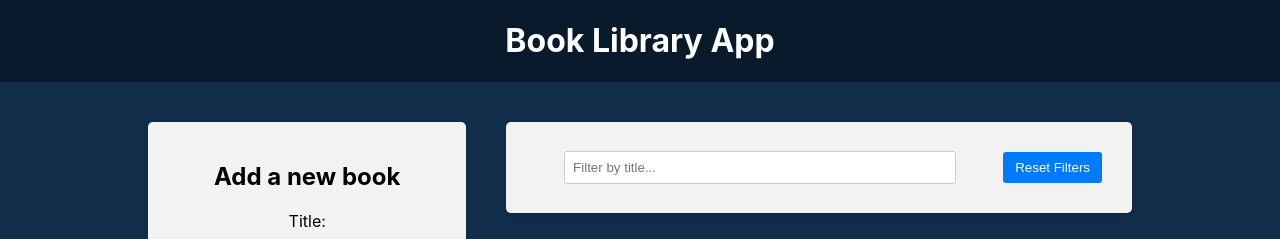
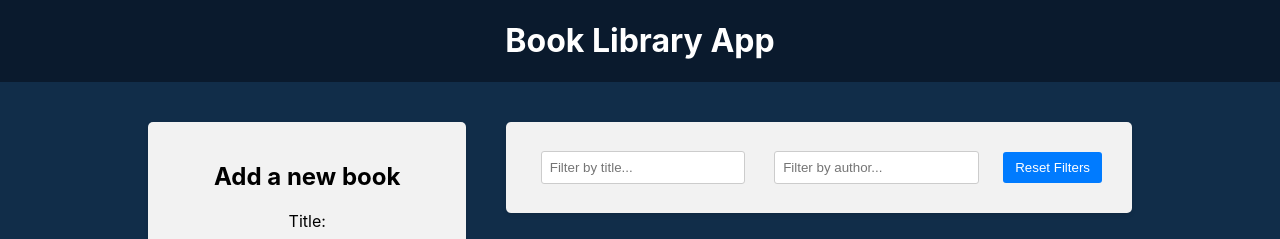
Before and after one commit to SvKons/book-library, a React (Create React App) app in the folder frontend/: page / in a window 1280 px wide. Shown: the top 239 px of the page. Built offline with nearby package versions, Linux system fonts and the light colour scheme.

Commit message:
Filter by author

```diff
--- a/frontend/src/components/BookList/BookList.js
+++ b/frontend/src/components/BookList/BookList.js
@@ -1,12 +1,13 @@
 import { BsBookmarkStar, BsBookmarkStarFill } from 'react-icons/bs';
 import { useDispatch, useSelector } from 'react-redux';
 import { deleteBook, toggleFavorite } from '../../redux/books/actionCreators';
-import { selecTitleFilter } from '../../redux/slices/filterSlice';
+import { selecTitleFilter, selecAuthorFilter } from '../../redux/slices/filterSlice';
 import './BookList.css';
 
 const BookList = () => {
     const books = useSelector(state => state.books);
     const titleFilter = useSelector(selecTitleFilter);
+    const authorFilter = useSelector(selecAuthorFilter);
     const dispatch = useDispatch();
 
     const handleDeleteBook = id => {
@@ -19,7 +20,8 @@ const BookList = () => {
 
     const filteredBooks = books.filter(book => {
         const matchesTitle = book.title.toLowerCase().includes(titleFilter.toLowerCase());
-        return matchesTitle;
+        const matchesAuthor = book.author.toLowerCase().includes(authorFilter.toLowerCase());
+        return matchesTitle && matchesAuthor;
     });
 
     return (
--- a/frontend/src/components/Filter/Filter.js
+++ b/frontend/src/components/Filter/Filter.js
@@ -1,13 +1,18 @@
 import { useDispatch, useSelector } from 'react-redux';
-import { selecTitleFilter, setTitleFilter, resetFilters } from '../../redux/slices/filterSlice';
+import { resetFilters, selecAuthorFilter, selecTitleFilter, setAuthorFilter, setTitleFilter } from '../../redux/slices/filterSlice';
 import './Filter.css';
 
 const Filter = () => {
     const dispatch = useDispatch();
     const titleFilter = useSelector(selecTitleFilter);
+    const authorFilter = useSelector(selecAuthorFilter);
 
     const handleTitleFilterChange = e => {
         dispatch(setTitleFilter(e.target.value));
+    };
+
+    const handleaAuthorFilterChange = e => {
+        dispatch(setAuthorFilter(e.target.value));
     };
 
     const handleResetFilters = () => {
@@ -20,6 +25,9 @@ const Filter = () => {
                 <div className="filter-group">
                     <input type="text" value={titleFilter} placeholder="Filter by title..." onChange={handleTitleFilterChange} />
                 </div>
+                <div className="filter-group">
+                    <input type="text" value={authorFilter} placeholder="Filter by author..." onChange={handleaAuthorFilterChange} />
+                </div>
                 <button type="button" onClick={handleResetFilters}>
                     Reset Filters
                 </button>
--- a/frontend/src/redux/slices/filterSlice.js
+++ b/frontend/src/redux/slices/filterSlice.js
@@ -2,6 +2,7 @@ import { createSlice } from '@reduxjs/toolkit';
 
 const initialState = {
     title: '',
+    author: '',
 };
 
 const filterSlice = createSlice({
@@ -12,14 +13,18 @@ const filterSlice = createSlice({
             // return {...state, title: action.payload};
             state.title = action.payload;
         },
+        setAuthorFilter: (state, action) => {
+            state.author = action.payload;
+        },
         resetFilters: state => {
             return initialState;
         },
     },
 });
 
-export const { setTitleFilter, resetFilters } = filterSlice.actions;
+export const { setTitleFilter, setAuthorFilter, resetFilters } = filterSlice.actions;
 
 export const selecTitleFilter = state => state.filter.title;
+export const selecAuthorFilter = state => state.filter.author;
 
 export default filterSlice.reducer;
```
